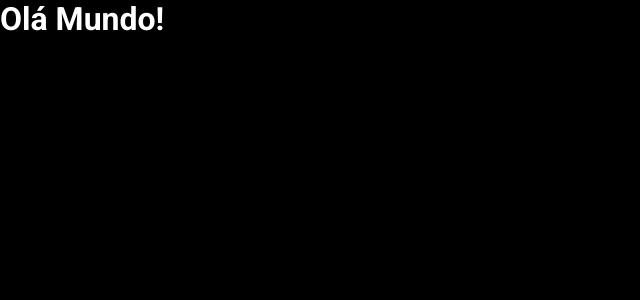
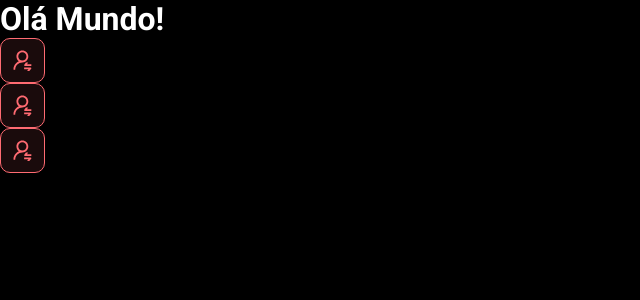
Before and after one commit to BeatrizKuriki/BKMeta, a React (Vite) app in the folder frontend/: page / in a window 1280 px wide. Shown: the top 300 px of the page, without its empty margins (0-640 px from the left). Built offline with nearby package versions, Linux system fonts and the light colour scheme.

Commit message:
feat: first component

```diff
--- a/frontend/src/App.tsx
+++ b/frontend/src/App.tsx
@@ -1,8 +1,16 @@
+import BotaoNotificacao from "./componentes/BotaoNotificacao"
 
 
 function App() {
-  return(
-    <h1>Olá Mundo!</h1>
+  return (
+    <>
+      <h1>Olá Mundo!</h1>
+      <BotaoNotificacao />
+      <BotaoNotificacao />
+      <BotaoNotificacao />
+
+
+    </>
   )
 
 }
--- /dev/null
+++ b/frontend/src/componentes/BotaoNotificacao/index.tsx
@@ -0,0 +1,15 @@
+import icone from '../../assets/img/icone-notificacao.svg'
+import './style.css'
+
+function BotaoNotificacao() {
+    return (
+        <>
+            <div className="bkmeta-red-btn">
+                <img src={icone} alt="Notificar"/>
+            </div>
+        </>
+    )
+
+}
+
+export default BotaoNotificacao
--- /dev/null
+++ b/frontend/src/componentes/BotaoNotificacao/style.css
@@ -0,0 +1,15 @@
+.bkmeta-red-btn {
+    height: 45px;
+    width: 45px;
+    background: rgba(255, 107, 114, 0.1);
+    border: 1px solid #FF6B72;
+    border-radius: 10px;
+    display: flex;
+    align-items: center;
+    justify-content: center;
+    cursor: pointer;
+}
+
+.bkmeta-red-btn img {
+    width: 19px;
+}
```
Also changed, not shown: frontend/src/assets/img/icone-notificacao.svg (added).
